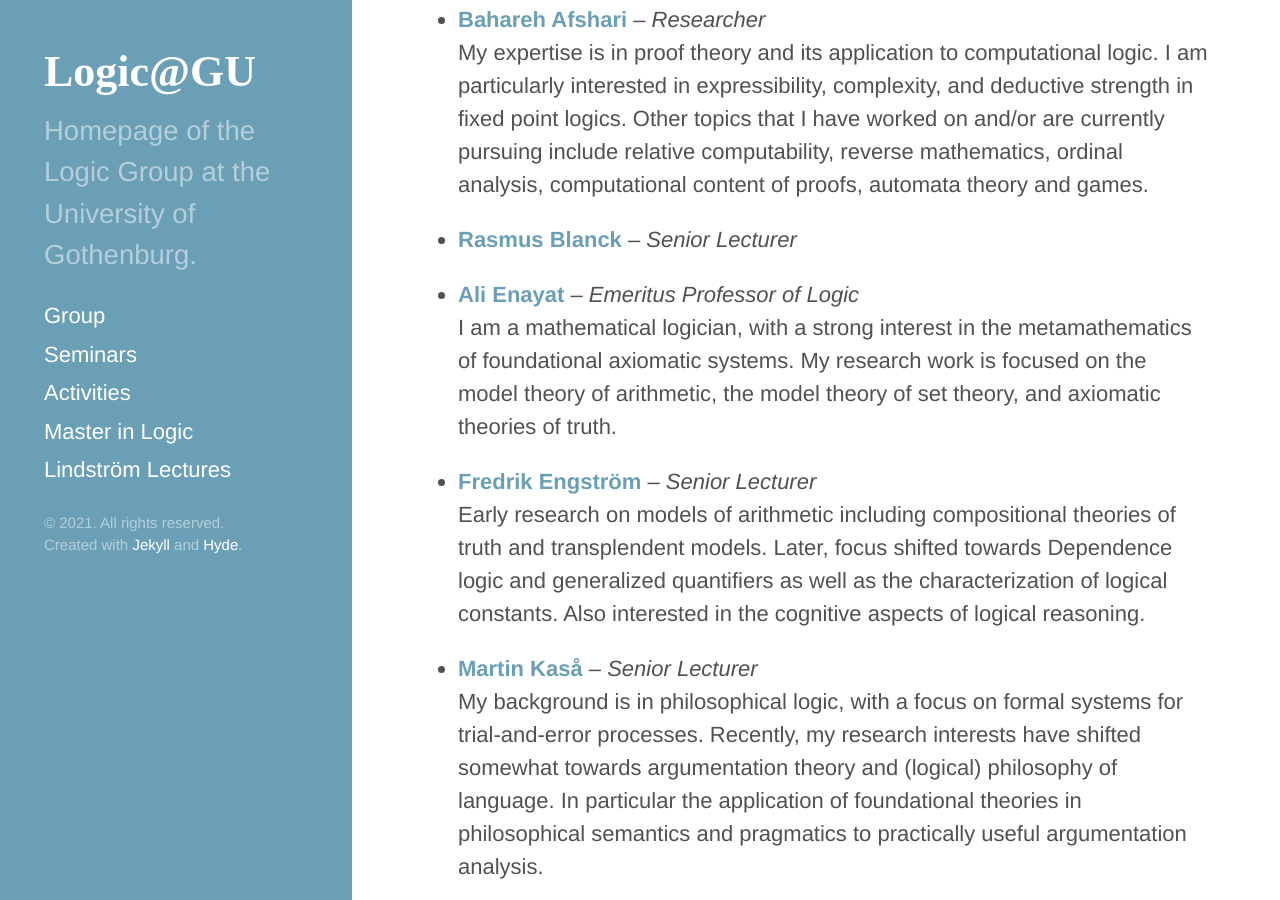
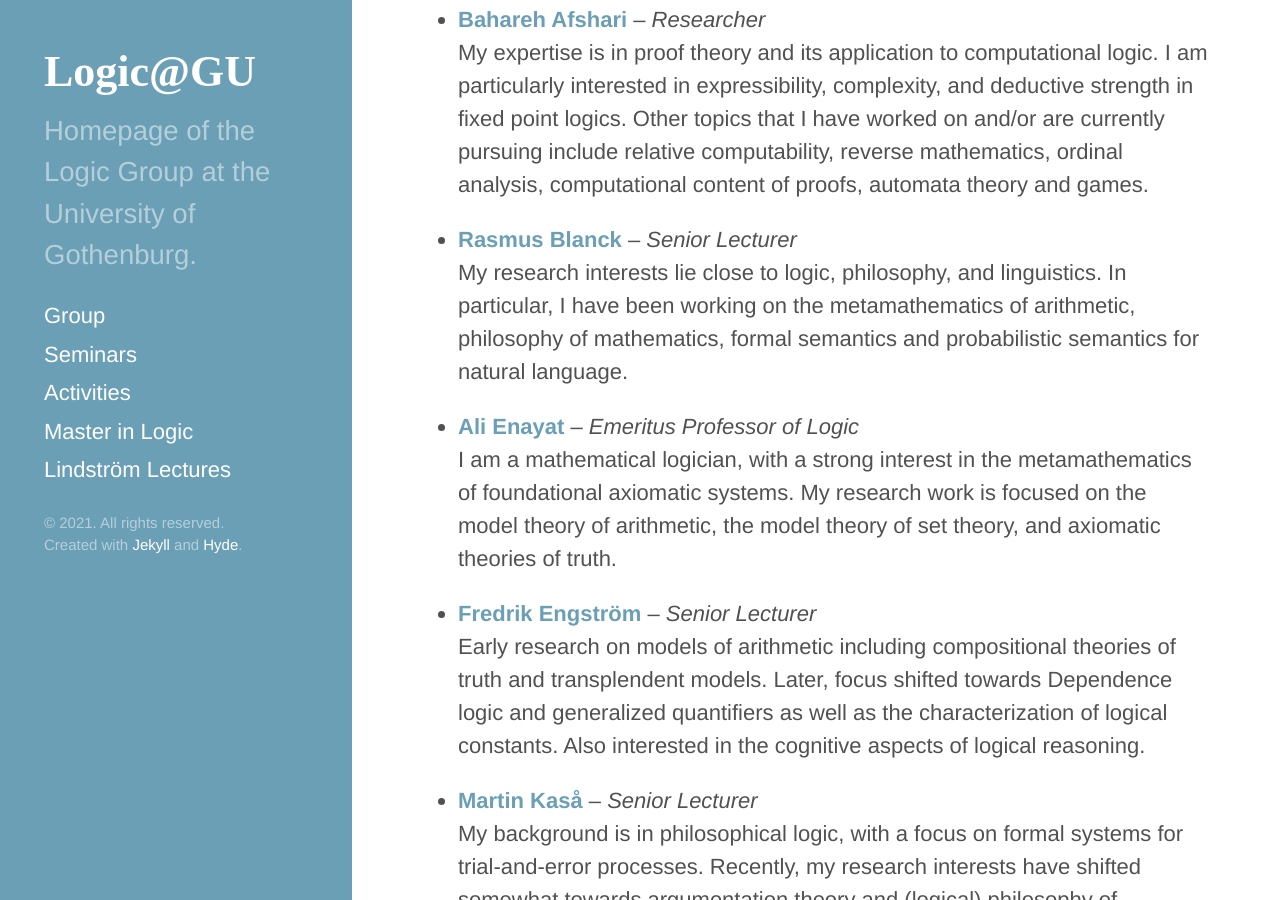
Before and after one commit to greleigh/Logic-GU, a Jekyll site: the page built from _pages/about.md, in a window 1280 px wide and 900 px high, scrolled down 467 px. Built offline with Jekyll 4.4.1, drawn with Linux system fonts in a browser that asks for light colours; some web fonts are replaced.

Commit message:
Update people.yml
Added description of research for Rasmus

```diff
--- a/_data/people.yml
+++ b/_data/people.yml
@@ -13,7 +13,8 @@ rasmus:
   full-name: Rasmus Blanck
   position: Senior Lecturer
   homepage: https://www.gu.se/en/about/find-staff/rasmusblanck
-  description:
+  description: >
+    My research interests lie close to logic, philosophy, and linguistics. In particular, I have been working on the metamathematics of arithmetic, philosophy of mathematics, formal semantics and probabilistic semantics for natural language.
 
 ali:
   name: Ali Enayat
```
